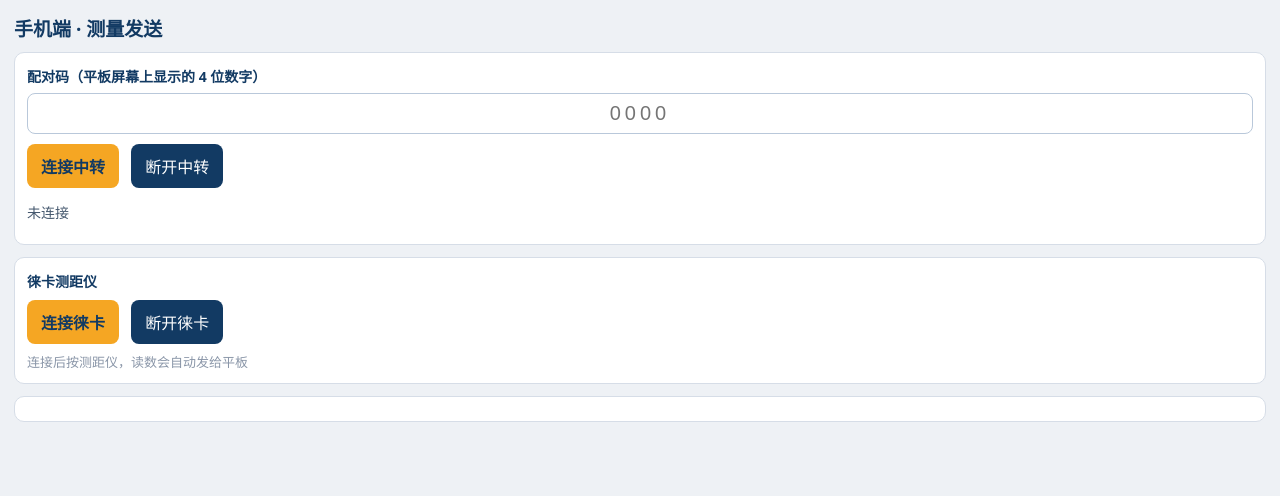
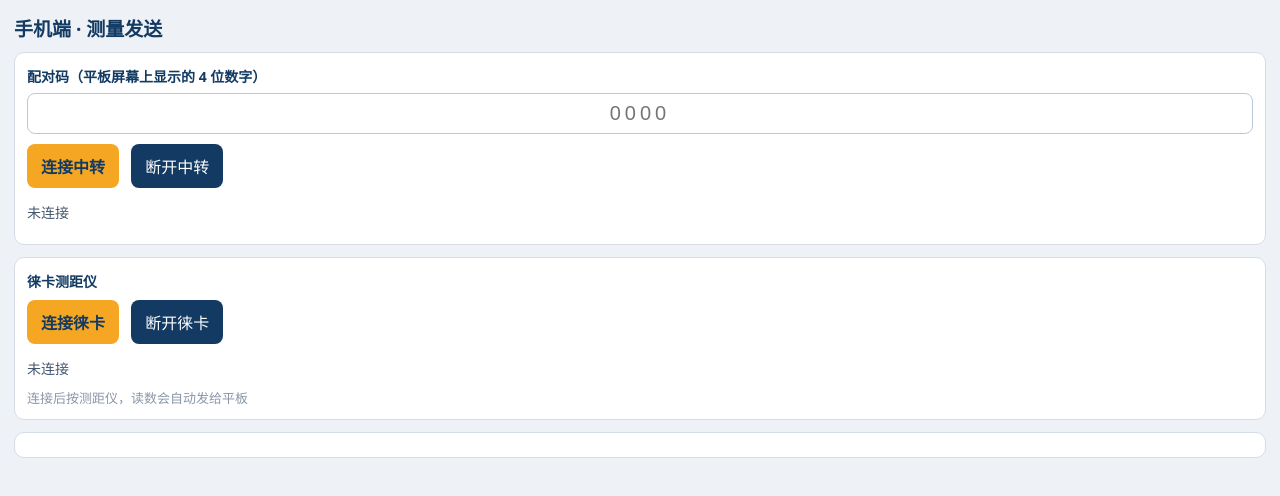
Before and after one commit to feihamburger/field-waiye, a plain HTML site: page phone.html in a window 1280 px wide. Drawn offline with Linux system fonts and the light colour scheme.

Commit message:
手机端状态分栏

```diff
--- a/phone.html
+++ b/phone.html
@@ -17,7 +17,7 @@
   button { font-size: 16px; padding: 10px 14px; border-radius: 8px; border: none;
     background: #123a63; color: #fff; margin: 0 8px 8px 0; }
   button.primary { background: #f5a623; color: #123a63; font-weight: 700; }
-  #status { font-size: 14px; color: #45586e; margin: 6px 0 10px; min-height: 20px; }
+  .stat { font-size: 14px; color: #45586e; margin: 6px 0 10px; min-height: 20px; }
   #list { font-family: Consolas, monospace; font-size: 15px; }
   #list .row { display: flex; justify-content: space-between; padding: 6px 4px;
     border-bottom: 1px solid #eef1f5; }
@@ -34,7 +34,7 @@
     <button id="btnRelay" class="primary">连接中转</button>
     <button id="btnRelayOff">断开中转</button>
   </div>
-  <div id="status">未连接</div>
+  <div id="relayStatus" class="stat">未连接</div>
 </div>
 
 <div class="group">
@@ -43,6 +43,7 @@
     <button id="btnBle" class="primary">连接徕卡</button>
     <button id="btnBleOff">断开徕卡</button>
   </div>
+  <div id="bleStatus" class="stat">未连接</div>
   <div class="hint">连接后按测距仪，读数会自动发给平板</div>
 </div>
 
```
